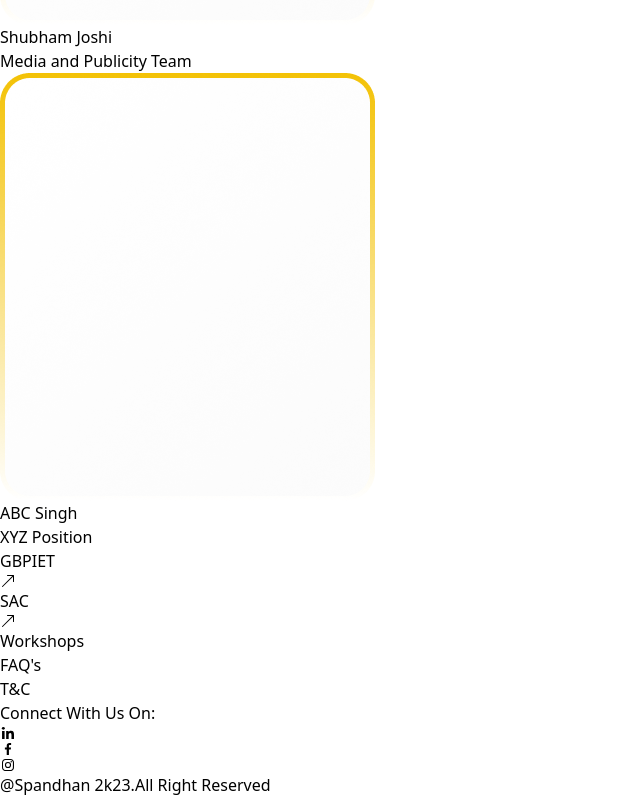
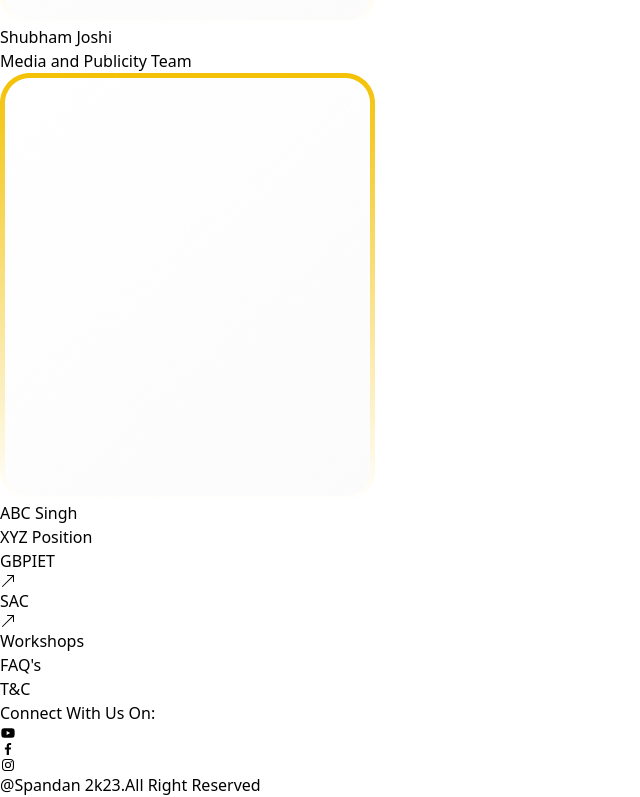
Before and after one commit to vky5/spandan, a React (Vite) app: page /AboutUs in a window 1280 px wide. Shown: the part 5925-6722 px from the top of the page, without its empty margins (0-640 px from the left). Built offline with nearby package versions, Linux system fonts and the light colour scheme.

Commit message:
links added

```diff
--- a/src/Components/Footer/Footer.jsx
+++ b/src/Components/Footer/Footer.jsx
@@ -1,18 +1,18 @@
 import React from "react";
 import { BsArrowUpRight } from "react-icons/bs";
-import { BiLogoInstagram, BiLogoLinkedin } from "react-icons/bi";
+import { BiLogoInstagram, BiLogoLinkedin, BiLogoYoutube } from "react-icons/bi";
 import { BiLogoFacebook } from "react-icons/bi";
 
 const data1 = [
   {
     id: 2,
     name: "GBPIET",
-    link: "WWW.Google.com",
+    link: "https://gbpec.ac.in/",
   },
   {
     id: 3,
     name: "SAC",
-    link: "WWW.Google.com",
+    link: "https://gbpec.ac.in/student-life/student-activity-cell/",
   },
 ];
 
@@ -67,25 +67,30 @@ const Footer = () => {
         <p className="md:text-xl">Connect With Us On:</p>
         <div className="flex">
           <div>
-            <a href="www.linkdin.com">
-              <BiLogoLinkedin className="text-white md:text-2xl" />
+            <a href="https://www.youtube.com">
+              <BiLogoYoutube className="text-white md:text-2xl" />
             </a>
           </div>
           <div className="">
-            <a href="www.linkdin.com">
+            <a href="https://www.facebook.com">
               <BiLogoFacebook className="text-white md:text-2xl" />
             </a>
           </div>
           <div className="">
-            <a href="www.linkdin.com">
+            <a href="https://www.instagram.com">
               <BiLogoInstagram className="text-white md:text-2xl" />
             </a>
           </div>
+          {/* <div>
+            <a href="https://www.youtube.com/">
+              <BiLogoYoutube className="text-white md:text-2xl" />
+            </a>
+          </div> */}
         </div>
       </div>
       <div className="pb-5">
         <p className="text-[12px] md:text-xl">
-          @Spandhan 2k23.All Right Reserved
+          @Spandan 2k23.All Right Reserved
         </p>
       </div>
     </div>
```
